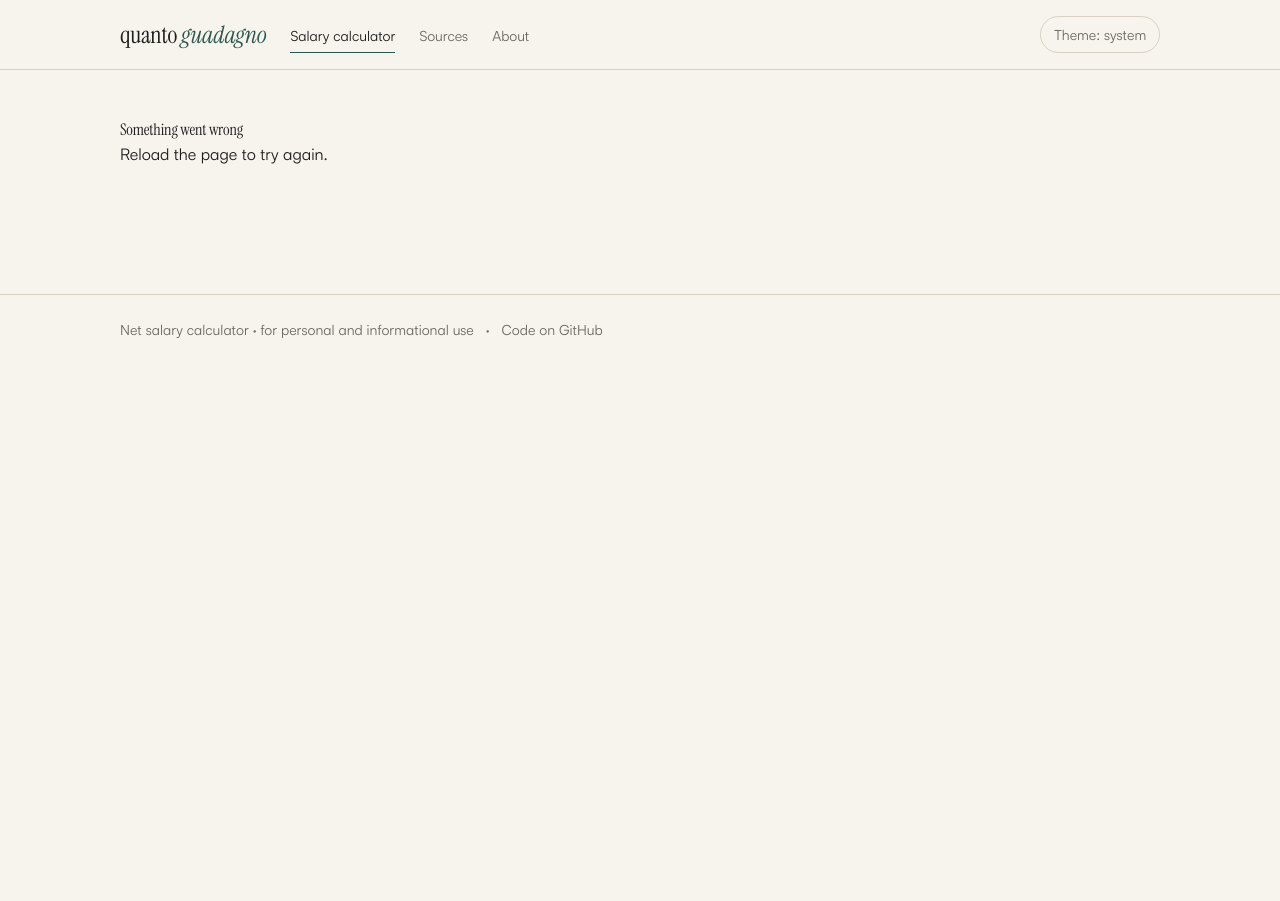
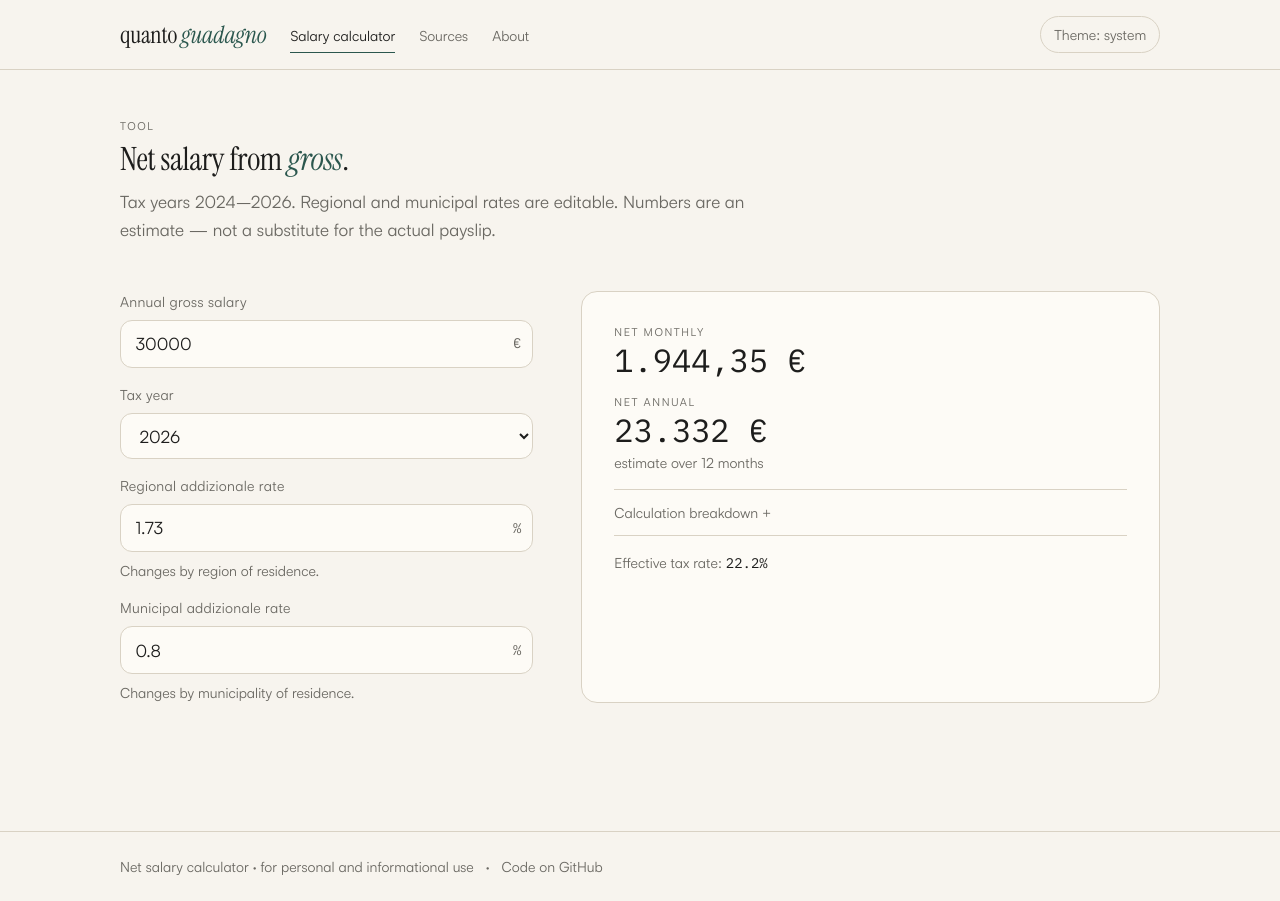
Before and after one commit to stefanovalloncini/quanto-guadagno, a React (Vite) app: page /calcola-stipendio in a window 1280 px wide. Before the commit the page ends 800 px from the top, so only its background shows below. Built offline with nearby package versions, Linux system fonts and the light colour scheme.

Commit message:
refactor(employee): page hero + 5/7 grid layout

```diff
--- a/src/ui/design-system/components.css
+++ b/src/ui/design-system/components.css
@@ -463,3 +463,33 @@
   font-variant-numeric: tabular-nums;
   color: var(--ink);
 }
+
+.qg-employee__hero {
+  margin-bottom: var(--space-7);
+}
+.qg-employee__hero h1 {
+  font-size: var(--text-2xl);
+  line-height: var(--leading-tight);
+  margin: var(--space-2) 0 var(--space-3);
+}
+.qg-employee__hero h1 em {
+  font-style: italic;
+  color: var(--accent);
+}
+.qg-employee__grid {
+  display: grid;
+  grid-template-columns: 5fr 7fr;
+  gap: var(--space-7);
+}
+.qg-employee__result {
+  background: var(--paper-3);
+  border: 1px solid var(--rule);
+  border-radius: var(--radius-4);
+  padding: var(--space-6);
+}
+@media (max-width: 880px) {
+  .qg-employee__grid {
+    grid-template-columns: 1fr;
+    gap: var(--space-5);
+  }
+}
--- a/src/ui/features/employee-calculator/EmployeePage.tsx
+++ b/src/ui/features/employee-calculator/EmployeePage.tsx
@@ -1,50 +1,35 @@
 import { FormattedMessage } from "react-intl";
-import { Stack } from "@/ui/design-system";
 import { EmployeeForm } from "./EmployeeForm.tsx";
 import { EmployeeResults } from "./EmployeeResults.tsx";
 import { useEmployeeCalculator } from "./useEmployeeCalculator.ts";
 
 export function EmployeePage() {
   const calc = useEmployeeCalculator();
+  return (
+    <section className="qg-employee">
+      <header className="qg-employee__hero">
+        <p className="qg-eyebrow">
+          <FormattedMessage id="employee.eyebrow" />
+        </p>
+        <h1>
+          <FormattedMessage
+            id="employee.title"
+            values={{ em: (chunks) => <em>{chunks}</em> }}
+          />
+        </h1>
+        <p className="qg-lede">
+          <FormattedMessage id="employee.lede" />
+        </p>
+      </header>
 
-  return (
-    <main id="main" className="qg-page">
-      <Stack gap="xl">
-        <header className="qg-page__header">
-          <p className="qg-page__eyebrow">
-            <FormattedMessage id="page.employee.eyebrow" values={{ year: calc.state.taxYear }} />
-          </p>
-          <h1 className="qg-page__title">
-            <FormattedMessage id="page.employee.title" />
-          </h1>
-          <p className="qg-page__subtitle">
-            <FormattedMessage id="page.employee.subtitle" />
-          </p>
-        </header>
-
-        <div className="qg-page__layout">
-          <EmployeeForm
-            grossAnnual={calc.state.grossAnnual}
-            regionalRatePercent={calc.state.regionalRatePercent}
-            municipalRatePercent={calc.state.municipalRatePercent}
-            taxYear={calc.state.taxYear}
-            onGrossChange={calc.setGross}
-            onRegionalChange={calc.setRegionalPercent}
-            onMunicipalChange={calc.setMunicipalPercent}
-            onTaxYearChange={calc.setTaxYear}
-          />
+      <div className="qg-employee__grid">
+        <div className="qg-employee__form">
+          <EmployeeForm calc={calc} />
+        </div>
+        <aside className="qg-employee__result">
           <EmployeeResults result={calc.result} />
-        </div>
-
-        <aside className="qg-scope-note" aria-labelledby="qg-scope-title">
-          <h3 id="qg-scope-title" className="qg-scope-note__title">
-            <FormattedMessage id="scope.title" />
-          </h3>
-          <p>
-            <FormattedMessage id="scope.body" />
-          </p>
         </aside>
-      </Stack>
-    </main>
+      </div>
+    </section>
   );
 }
```
